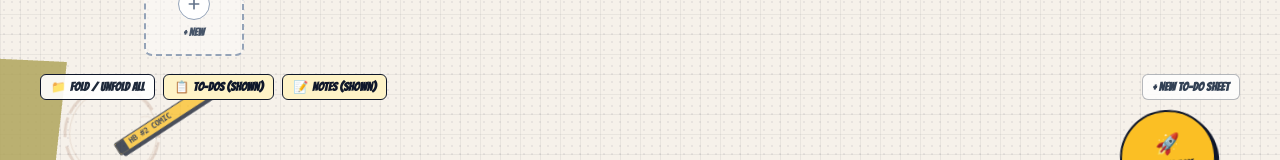
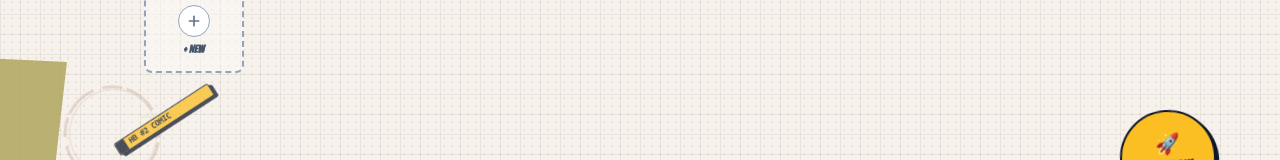
Before and after one commit to mohamedmufeed/littledesk, a React (Vite) app in the folder apps/extension/: page / in a window 1280 px wide. Shown: the part 546-706 px from the top of the page. Built offline with nearby package versions, Linux system fonts and the light colour scheme; no server answers.

Commit message:
feat: remove fold/unfold toolbar for cleaner desk canvas

```diff
--- a/apps/extension/src/App.tsx
+++ b/apps/extension/src/App.tsx
@@ -328,19 +328,6 @@ export default function App() {
     storage.saveTodoSheets(updated);
   };
 
-  const handleFoldAll = () => {
-    const allCollapsed = todoSheets.every((s) => s.isCollapsed) && notes.every((n) => n.isCollapsed);
-    const target = !allCollapsed;
-
-    const newSheets = todoSheets.map((s) => ({ ...s, isCollapsed: target }));
-    const newNotes = notes.map((n) => ({ ...n, isCollapsed: target }));
-
-    setTodoSheets(newSheets);
-    setNotes(newNotes);
-    storage.saveTodoSheets(newSheets);
-    storage.saveNotes(newNotes);
-  };
-
   // --- Tasks Actions ---
   const handleToggleTask = (id: string) => {
     const newTasks = tasks.map((t) =>
@@ -542,65 +529,6 @@ export default function App() {
             }}
           />
         </div>
-
-        {/* Wall Canvas Quick Action Toolbar: Fold/Unfold, Hide/Show Notes, Hide/Show To-Dos */}
-        <div className="w-full flex items-center justify-between px-2 py-1 text-xs select-none pointer-events-auto">
-          <div className="flex items-center gap-2">
-            <button
-              onClick={() => {
-                sounds.playPaperRustle();
-                handleFoldAll();
-              }}
-              title="Fold or Unfold all items on desk"
-              className="px-2.5 py-1 bg-white/90 hover:bg-white border border-slate-900 rounded-md font-comic font-bold text-slate-800 shadow-xs flex items-center gap-1 transition-all"
-            >
-              <span>📁</span>
-              <span>Fold / Unfold All</span>
-            </button>
-
-            <button
-              onClick={() => {
-                sounds.playComicClick();
-                setShowTodos(!showTodos);
-              }}
-              className={`px-2.5 py-1 rounded-md font-comic font-bold border transition-all flex items-center gap-1 ${
-                showTodos
-                  ? 'bg-amber-100 border-slate-900 text-slate-900 shadow-xs'
-                  : 'bg-white/70 border-slate-300 text-slate-500 hover:bg-white'
-              }`}
-            >
-              <span>📋</span>
-              <span>To-Dos ({showTodos ? 'Shown' : 'Hidden'})</span>
-            </button>
-
-            <button
-              onClick={() => {
-                sounds.playComicClick();
-                setShowNotes(!showNotes);
-              }}
-              className={`px-2.5 py-1 rounded-md font-comic font-bold border transition-all flex items-center gap-1 ${
-                showNotes
-                  ? 'bg-amber-100 border-slate-900 text-slate-900 shadow-xs'
-                  : 'bg-white/70 border-slate-300 text-slate-500 hover:bg-white'
-              }`}
-            >
-              <span>📝</span>
-              <span>Notes ({showNotes ? 'Shown' : 'Hidden'})</span>
-            </button>
-          </div>
-
-          <div className="hidden sm:flex items-center gap-2">
-            <button
-              onClick={() => {
-                sounds.playPaperRustle();
-                setIsNewSheetModalOpen(true);
-              }}
-              className="text-xs font-comic font-bold text-slate-700 hover:text-slate-950 flex items-center gap-1 bg-white/80 hover:bg-white px-2.5 py-1 rounded-md border border-slate-900/30 shadow-xs"
-            >
-              <span>+ New To-Do Sheet</span>
-            </button>
-          </div>
-        </div>
       </main>
 
       {/* FREEFORM DESK CANVAS: Spans the ENTIRE DESK (100vw x 100vh) */}
```
